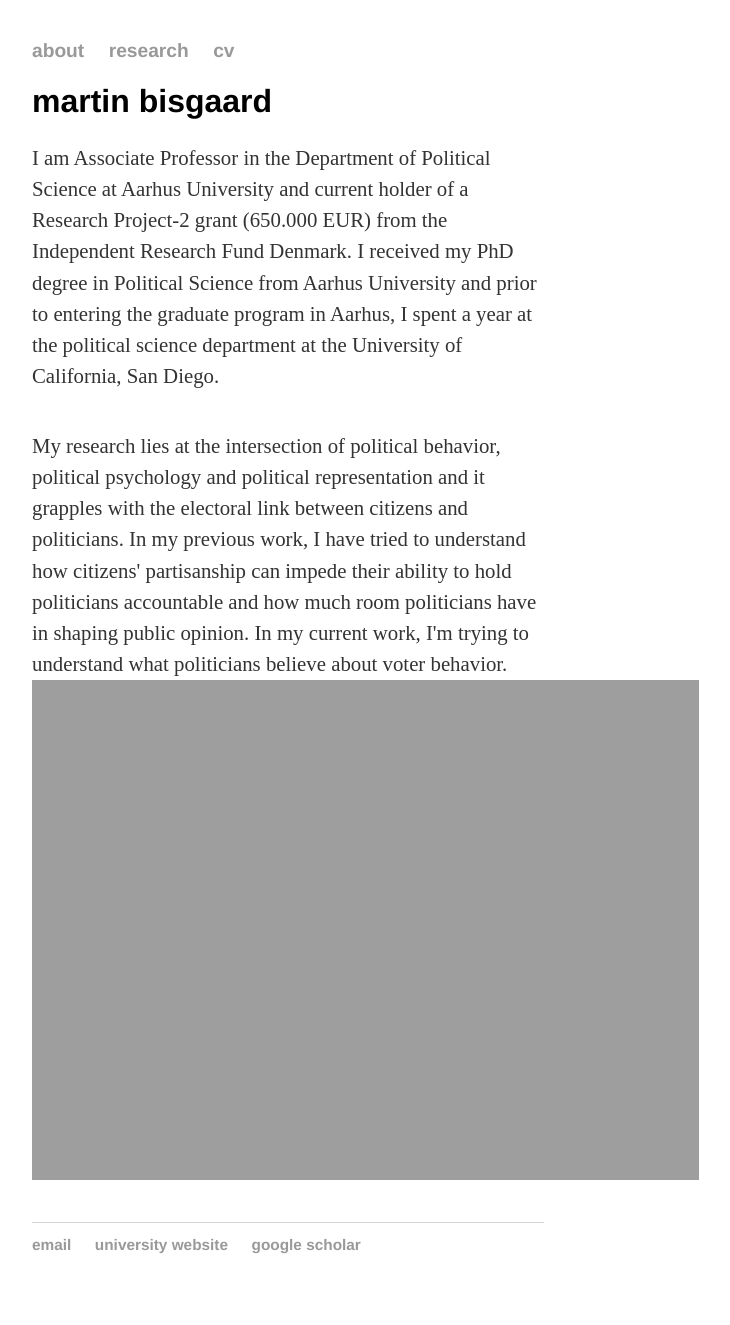
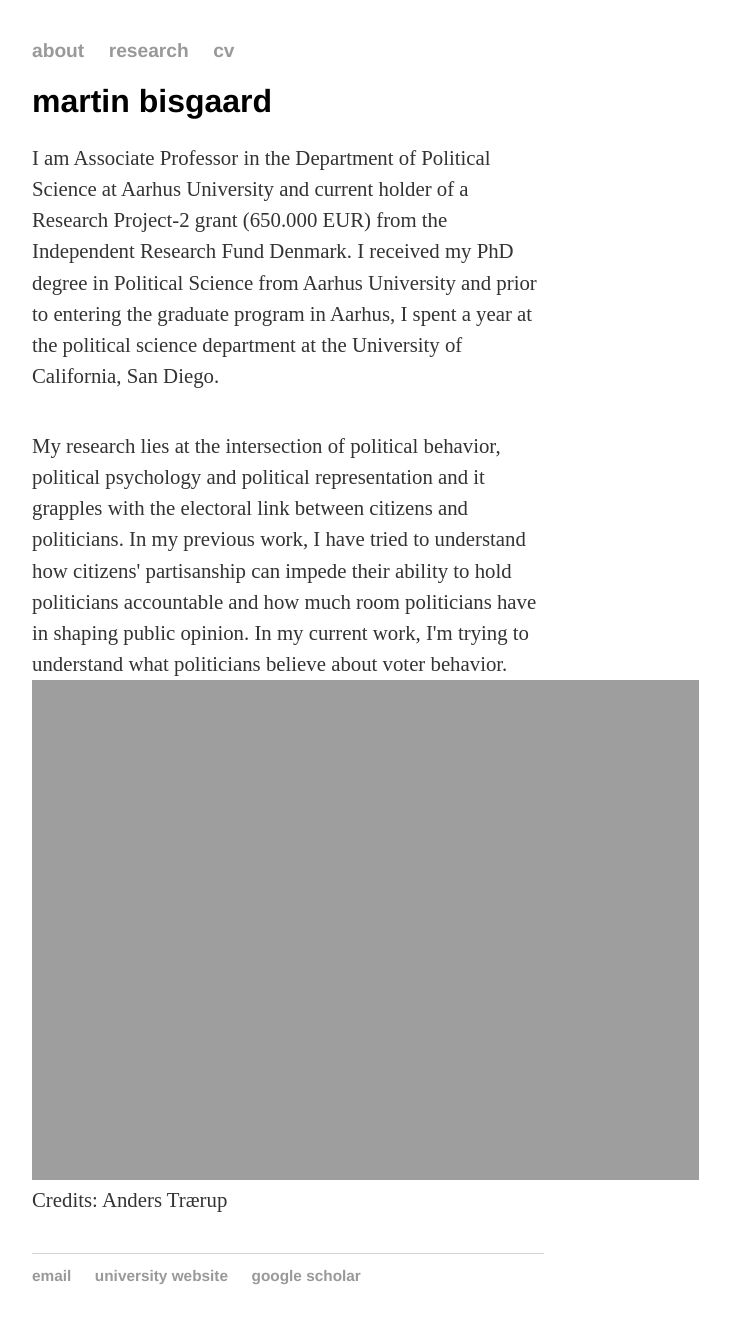
Before and after one commit to mbisgaard/mbisgaard.github.io, a Jekyll site: the page built from index.html, in a window 1280 px wide. Shown: the whole page, without its empty margins (352-1082 px from the left). Built offline with Jekyll 4.4.1, drawn with Linux system fonts in a browser that asks for light colours; before the commit the page ends 1294 px from its top, so only the background shows below that.

Commit message:
Update index.html

```diff
--- a/index.html
+++ b/index.html
@@ -13,6 +13,8 @@ title: Martin Bisgaard
 		  width="400"
      		height="500" />
 
+			    <p2>Credits: Anders Trærup</p2>
+
 	<p>&nbsp;</p>
 
 </div><!-- /.blurb -->
```
